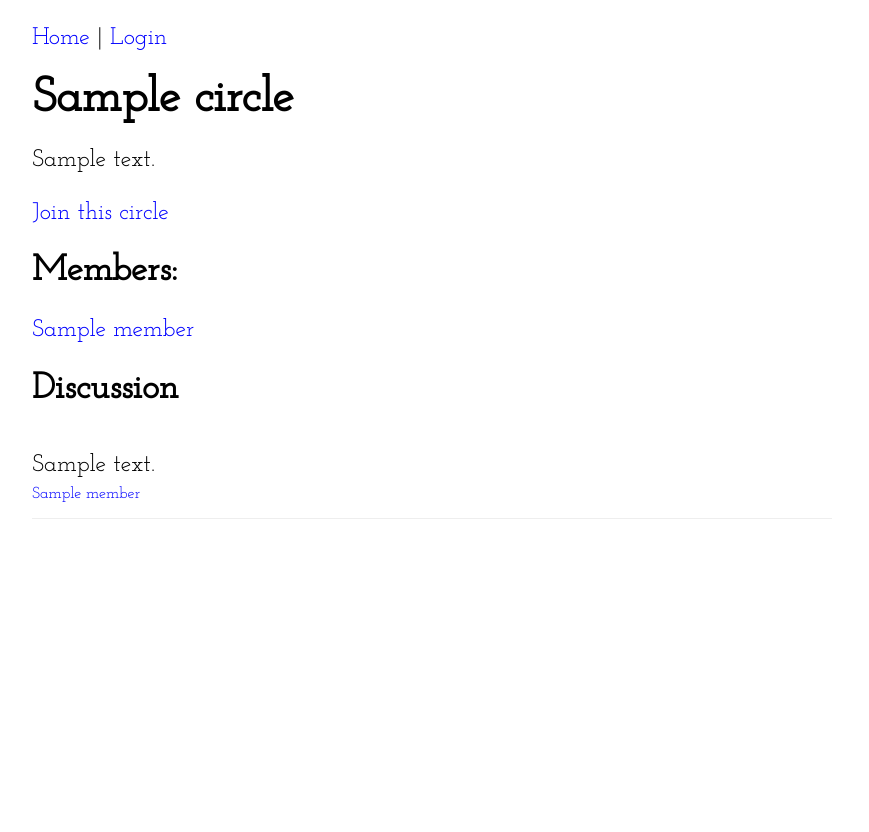
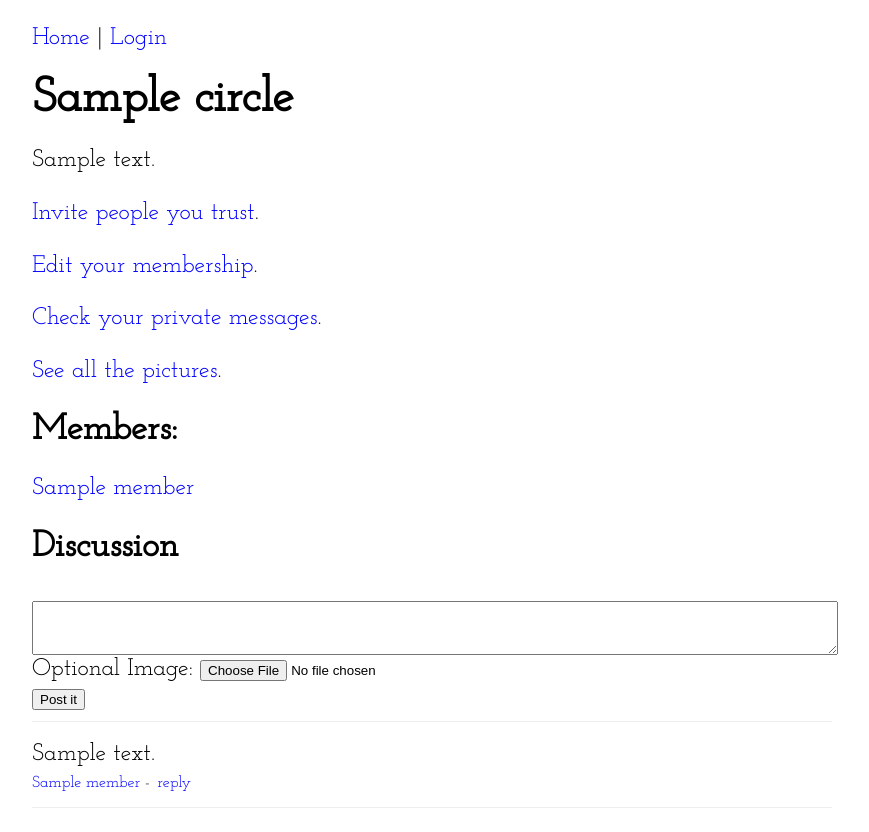
Before and after one commit to nickretallack/Circles, a Flask app: template circles/templates/circle.html in a window 1280 px wide. Shown: the whole page, without its empty margins (208-1077 px from the left). Before the commit the page ends 519 px from the top, so only its background shows below. Run offline with Flask 2, Linux system fonts and the light colour scheme; the template is opened without the code that fills it: values that come from a table or form of the project are taken from there, most other values are stand-ins (such as "Sample title", 1, 10 or a date in 2020); parts of the project's set-up code (start-up, migrations or seed data) failed here and were passed over; some libraries are stand-ins or nearby versions.

Commit message:
more links

```diff
--- a/circles/main.py
+++ b/circles/main.py
@@ -231,7 +231,7 @@
     discussion_form = CommentForm(request.form)
     postings = db.session.query(Posting).filter_by(circle_id=circle.id).order_by(Posting.last_bumped.desc())
 
-    return render('circle.html', circle=circle, discussion_form=discussion_form, postings=postings, has_membership=you)
+    return render('circle.html', circle=circle, discussion_form=discussion_form, postings=postings, you=you)
 
 @app.route('/circles/new', methods=['GET','POST'])
 def new_circle():
--- a/circles/templates/circle.html
+++ b/circles/templates/circle.html
@@ -6,10 +6,11 @@
 <h1>{{circle.name}}</h1>
 <p>{{circle.description}}</p>
 
-{% if has_membership %}
-<p><a href="{{url_for('invite',id=circle.id)}}">Invite people you trust</a></p>
-<p><a href="{{url_for('member_settings', circle_id=circle.id)}}">Edit your membership</a></p>
-<p><a href="{{url_for('picture_gallery', circle_id=circle.id)}}">See all the pictures</a>
+{% if you %}
+<p><a href="{{url_for('invite',id=circle.id)}}">Invite people you trust</a>.</p>
+<p><a href="{{url_for('member_settings', circle_id=circle.id)}}">Edit your membership</a>.</p>
+<p><a href="{{you.url}}">Check your private messages</a>.</p>
+<p><a href="{{url_for('picture_gallery', circle_id=circle.id)}}">See all the pictures</a>.</p>
 {% else %}
 <p><a href="{{url_for('join_circle',id=circle.id)}}">Join this circle</a></p>
 {% endif %}
@@ -21,8 +22,8 @@
 
 <h2>Discussion</h2>
 
-{% if has_membership %}
-<form action="{{url_for('new_posting', circle_id=circle.id)}}" method="POST" enctype="multipart/form-data">
+{% if you %}
+<form class="posting" action="{{url_for('new_posting', circle_id=circle.id)}}" method="POST" enctype="multipart/form-data">
 {{discussion_form.text}}
 <div>{{discussion_form.file.label}}: {{discussion_form.file}}</div>
 <button>Post it</button>
@@ -34,9 +35,9 @@
 {% set action = posting.reply_url %}
 <li class='posting'>{% if posting.association.type == 'photos' %}
 <a href="{{posting.photo_url}}"><img src="{{posting.media.thumbnail(200,200)}}"></a>
-{{ render_attribution(posting, action, has_membership) }}
+{{ render_attribution(posting, action, you) }}
 {% endif %}
-{{ render_discussion(posting.discussion, action, has_membership)}}
+{{ render_discussion(posting.discussion, action, you)}}
 {% endfor %}</ul>
 
 {% endblock %}
--- a/circles/templates/photo.html
+++ b/circles/templates/photo.html
@@ -3,7 +3,7 @@
 {% from 'discussion.html' import render_discussion %}
 
 {% block content %}
-<p>This picture was posted to {{link(circle)}}.</p>
+<p>This <a href="{{url_for('picture_gallery', circle_id=circle.id)}}">picture</a> was posted to {{link(circle)}}.</p>
 <div class="picture"><img src="{{posting.media.file_url()}}"></div>
 
 <h2>Discussion</h2>
```
